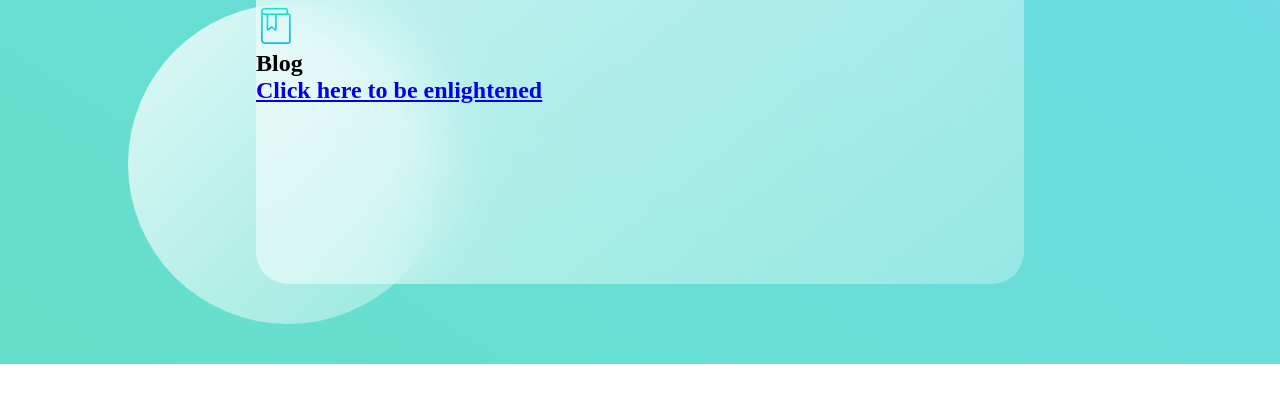
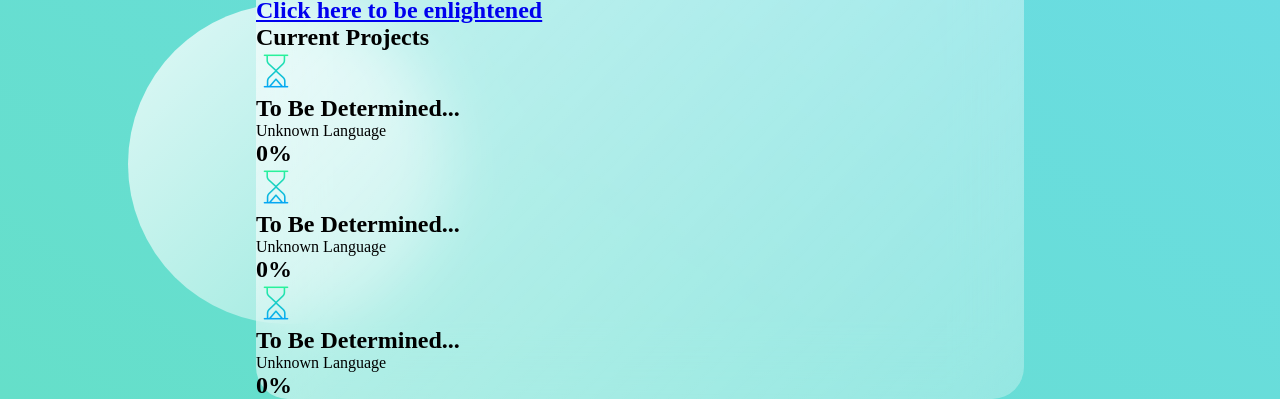
Before and after one commit to JaredKIso/JaredKIso.github.io, a plain HTML site: page index.html in a window 1280 px wide. Shown: the part 436-835 px from the top of the page. Before the commit the page ends 800 px from the top, so only its background shows below. Drawn offline with Linux system fonts and the light colour scheme.

Commit message:
Added cards and progress

```diff
--- a/index.html
+++ b/index.html
@@ -25,6 +25,7 @@
                     <img src="./images/avatar.png" alt="" />
                     <h3>Jared K.</h3>
                     <p>Yep that's me...</p>
+                </div>
                 <div class="links">
                     <div class="link">
                         <img src="./images/aboutb.png" alt="" />
@@ -47,6 +48,40 @@
                     <h2><a href="https://www.youtube.com/watch?v=PV5c1lEmJE0" target="_blank">Click here to be enlightened</a></h2>
                 </div>
             </div>
+            <div class="Projects">
+                <div class="status">
+                    <h1>Current Projects</h1>
+                </div>
+                <div class="cards">
+                    <div class="card">
+                        <img src="images/inprogb.png" alt="" >
+                        <div class="card-info">
+                            <h2>To Be Determined...</h2>
+                            <p>Unknown Language</p>
+                            <div class="progress"></div>
+                        </div>
+                        <h2 class="percentage">0%</h2>
+                    </div>
+                    <div class="card">
+                        <img src="images/inprogb.png" alt="" >
+                        <div class="card-info">
+                            <h2>To Be Determined...</h2>
+                            <p>Unknown Language</p>
+                            <div class="progress"></div>
+                        </div>
+                        <h2 class="percentage">0%</h2>
+                    </div>
+                    <div class="card">
+                        <img src="images/inprogb.png" alt="" >
+                        <div class="card-info">
+                            <h2>To Be Determined...</h2>
+                            <p>Unknown Language</p>
+                            <div class="progress"></div>
+                        </div>
+                        <h2 class="percentage">0%</h2>
+                    </div>
+                </div>
+            </div>
         </section>
     </main>
     <div class="circle1"></div>
```
Also changed, not shown: images/inprogb.png (added), images/inprogg.png (added).
